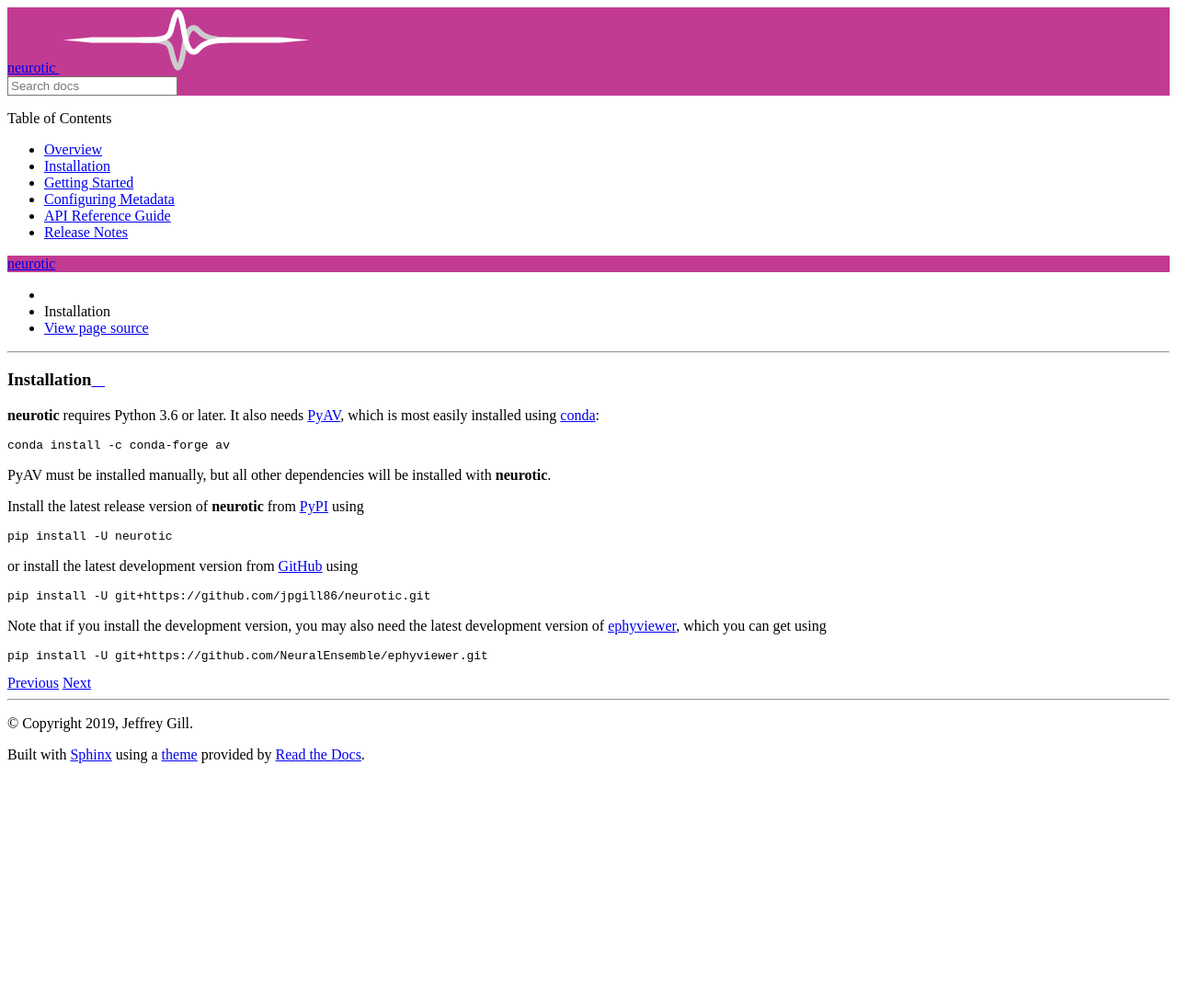
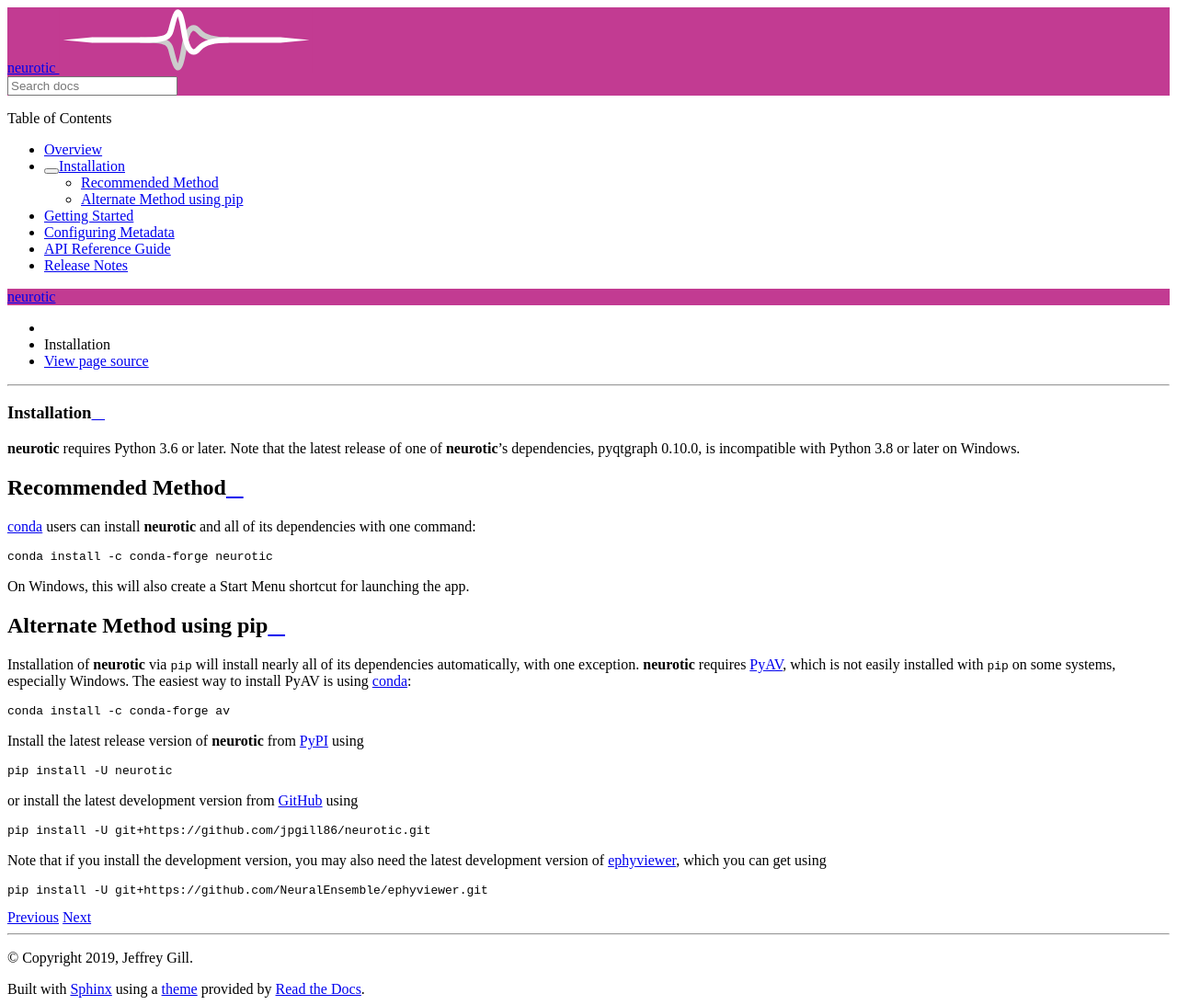
Before and after one commit to jpgill86/neurotic, a Sphinx documentation site: the page built from docs/install.rst, in a window 1280 px wide. Shown: the whole page at 92% size. Built offline with Sphinx 7.4.7 and the Read the Docs theme 2.0.0, drawn with Linux system fonts in a browser that asks for light colours; the version number could not be read and is left out; before the commit the page ends 900 px from its top, so only the background shows below that.

Commit message:
Add conda-forge installation instructions
Closes #127

```diff
--- a/docs/install.rst
+++ b/docs/install.rst
@@ -3,13 +3,33 @@
 Installation
 ============
 
-**neurotic** requires Python 3.6 or later. It also needs PyAV_, which is most
-easily installed using conda_::
+**neurotic** requires Python 3.6 or later. Note that the latest release of one
+of **neurotic**'s dependencies, pyqtgraph 0.10.0, is incompatible with Python
+3.8 or later on Windows.
+
+.. _installation-conda-forge:
+
+Recommended Method
+------------------
+
+conda_ users can install **neurotic** and all of its dependencies with one
+command::
+
+    conda install -c conda-forge neurotic
+
+On Windows, this will also create a Start Menu shortcut for launching the app.
+
+.. _installation-pip:
+
+Alternate Method using pip
+--------------------------
+
+Installation of **neurotic** via ``pip`` will install nearly all of its
+dependencies automatically, with one exception. **neurotic** requires PyAV_,
+which is not easily installed with ``pip`` on some systems, especially Windows.
+The easiest way to install PyAV is using conda_::
 
     conda install -c conda-forge av
-
-PyAV must be installed manually, but all other dependencies will be installed
-with **neurotic**.
 
 Install the latest release version of **neurotic** from PyPI_ using ::
 
@@ -28,5 +48,5 @@ development version of ephyviewer_, which you can get using ::
 .. _conda:          https://docs.conda.io/projects/conda/en/latest/user-guide/install/
 .. _ephyviewer:     https://github.com/NeuralEnsemble/ephyviewer
 .. _GitHub:         https://github.com/jpgill86/neurotic
-.. _PyAV:           https://docs.mikeboers.com/pyav/develop/installation.html
+.. _PyAV:           https://docs.mikeboers.com/pyav/develop/overview/installation.html
 .. _PyPI:           https://pypi.org/project/neurotic
```
Also changed, not shown: README.rst (+22 -6 lines).
